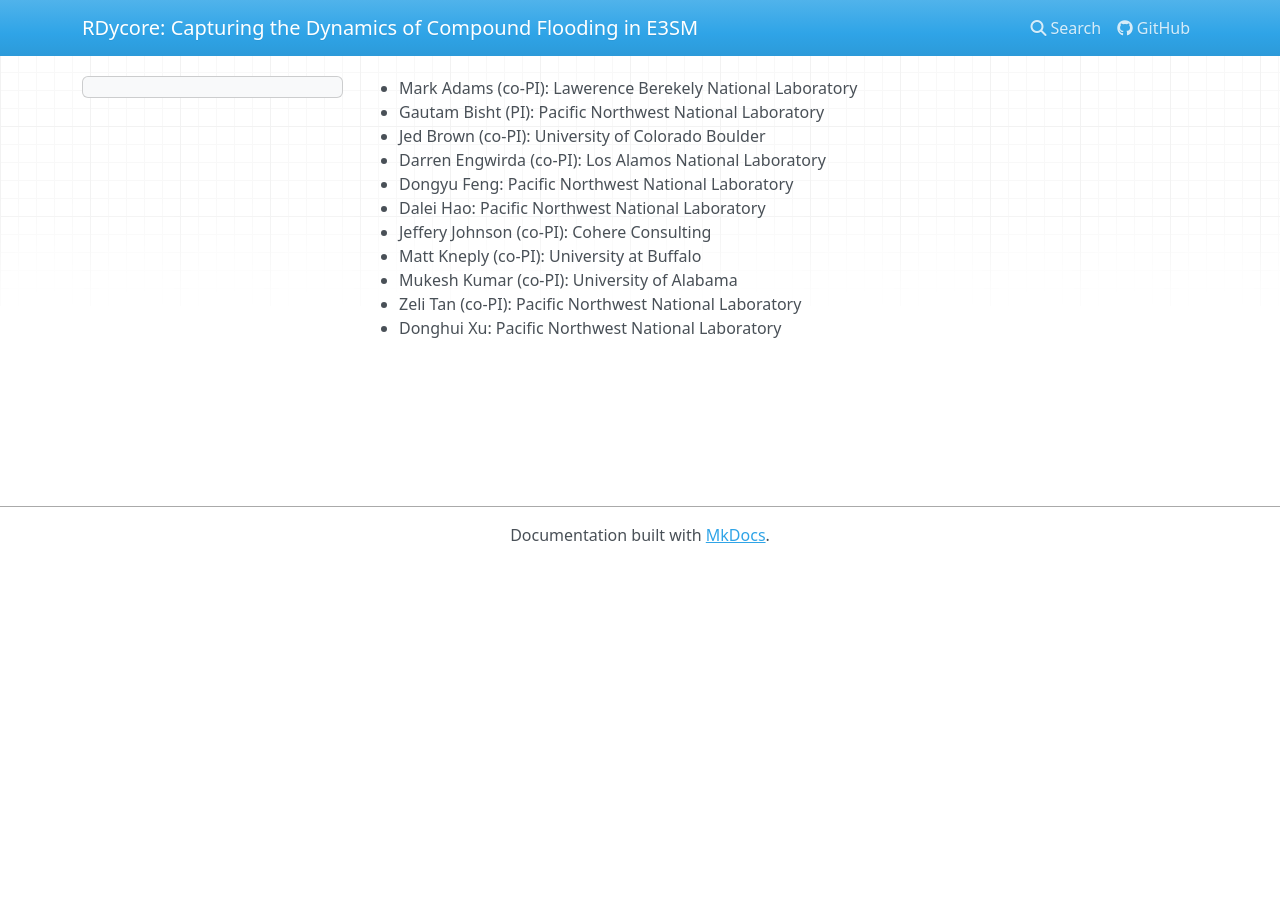
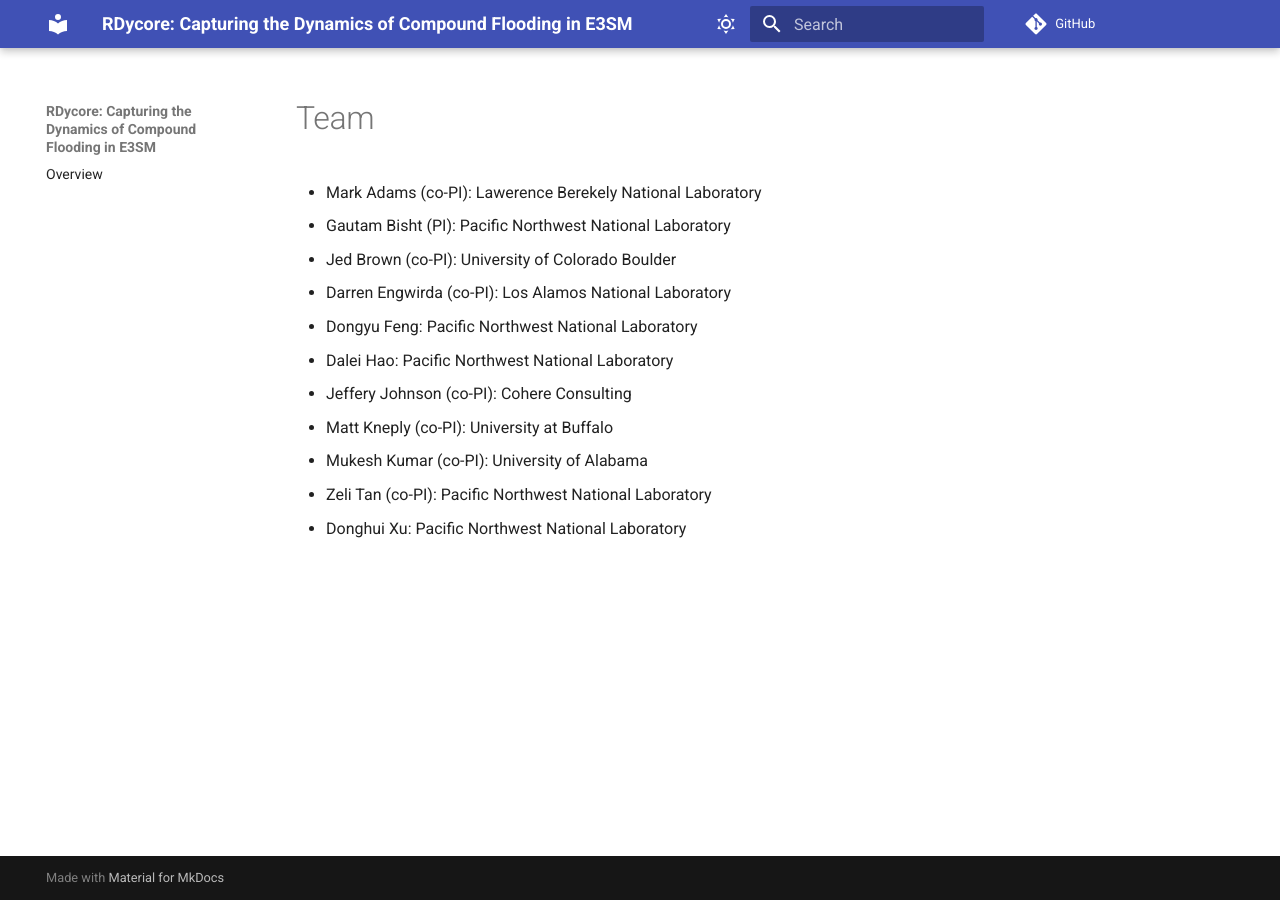
Before and after one commit to RDycore/RDycore.github.io, an MkDocs documentation site: the page built from docs/team.md, in a window 1280 px wide. Built offline with MkDocs 1.6.1 and Material for MkDocs 9.7.7, drawn with Linux system fonts in a browser that asks for light colours; nearby versions of some CDN libraries; comment, search, counter and statistics services are not loaded.

Commit message:
Restores the theme

```diff
--- a/mkdocs.yml
+++ b/mkdocs.yml
@@ -5,5 +5,37 @@ nav:
 
 edit_uri: ""
 
+theme:
+  name: material
+  palette:
+  palette:
+  - media: "(prefers-color-scheme: light)"
+    scheme: default
+    toggle:
+      icon: material/weather-sunny
+      name: Switch to dark mode
+  - media: "(prefers-color-scheme: dark)"
+    scheme: slate
+    toggle:
+      icon: material/weather-night
+      name: Switch to light mode
+  features:
+    - navigation.indices
+    - navigation.instant
+    - navigation.sections
+    - navigation.top
+#    - navigation.tabs
 
+markdown_extensions:
+  - pymdownx.highlight
+  - pymdownx.superfences
+  - pymdownx.tabbed:
+      alternate_style: true
+  - pymdownx.arithmatex:
+      generic: true
+
+extra_javascript:
+  - javascript/mathjax.js
+  - https://polyfill.io/v3/polyfill.min.js?features=es6
+  - https://cdn.jsdelivr.net/npm/mathjax@3/es5/tex-mml-chtml.js
 repo_url: https://github.com/RDycore/RDycore.github.io
```
